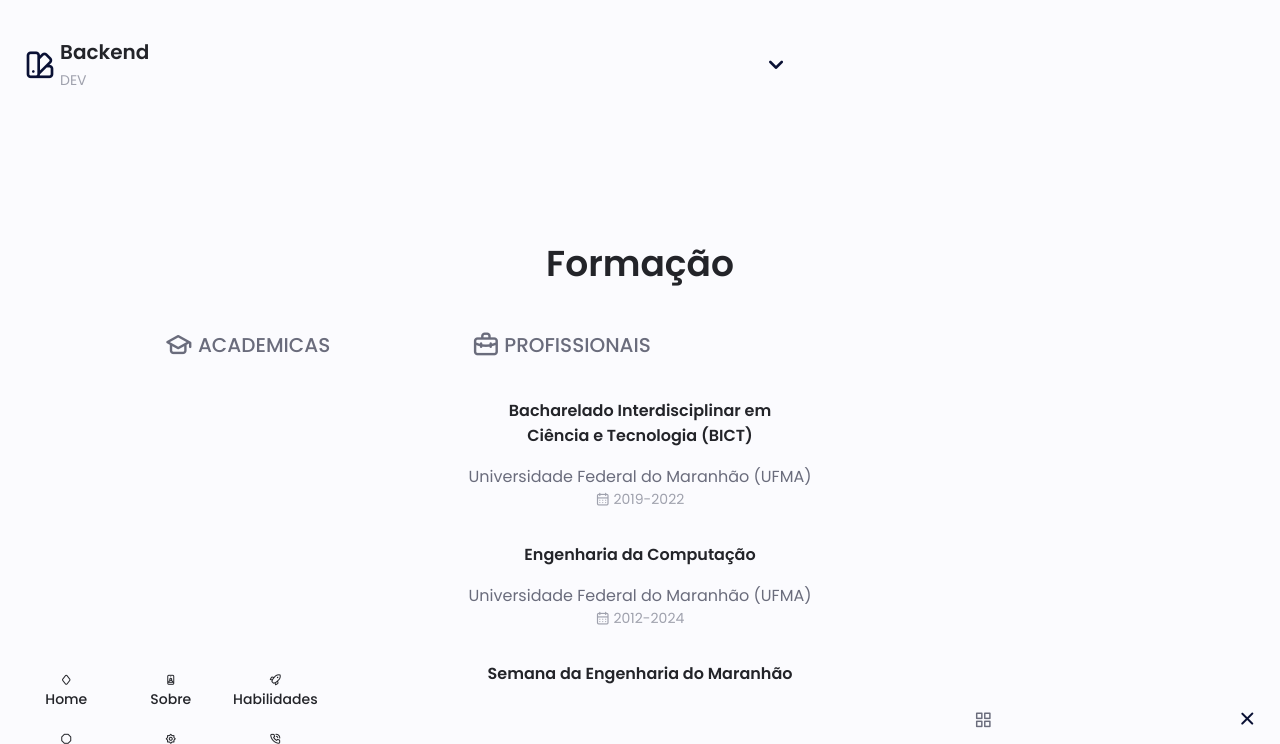
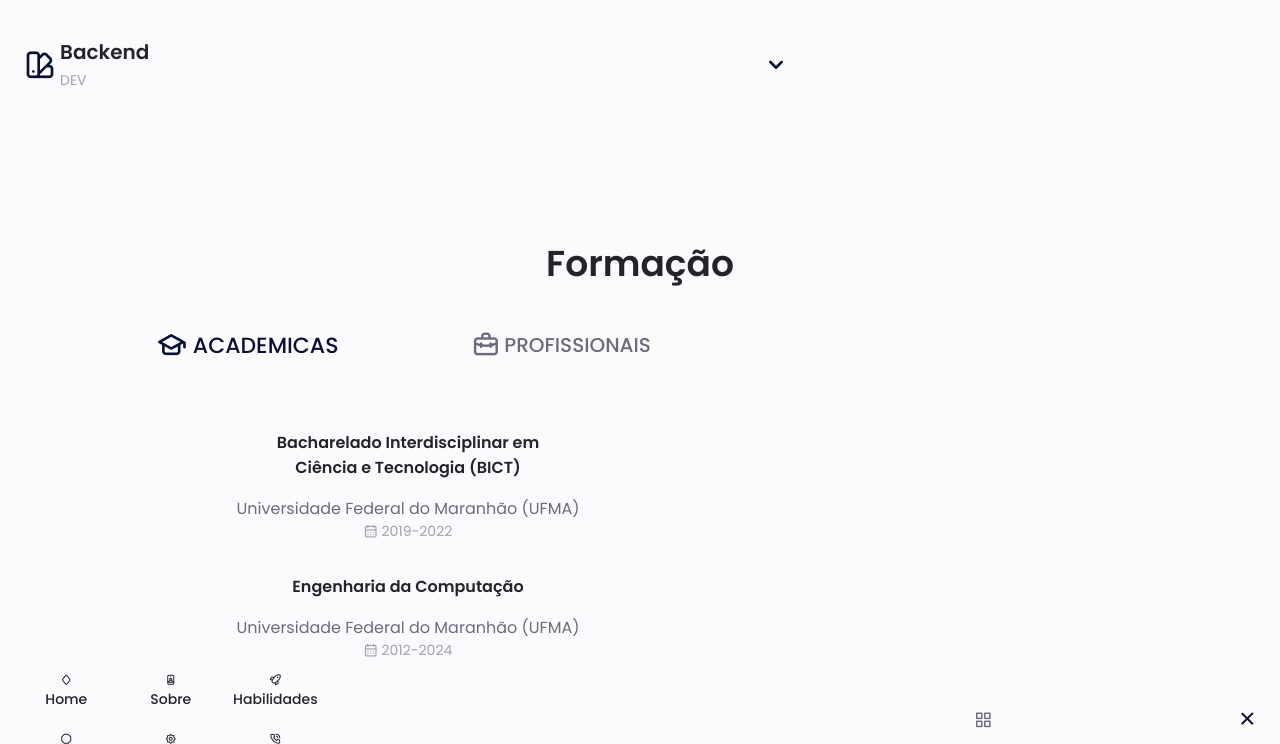
Before and after one commit to carlosCajado/website_portifolio, a plain HTML site: page index.html in a window 1280 px wide. Both pictures are taken after a click on the element "ACADEMICAS". Shown: the part 1857-2601 px from the top of the page. Drawn offline with nearby package versions, Linux system fonts and the light colour scheme.

Commit message:
finalizado formacao

```diff
--- a/assets/css/styles.css
+++ b/assets/css/styles.css
@@ -541,12 +541,20 @@ color: var(--text-color-light);
   color: var(--first-color);
 
   }
-.qualification__active [data-content]{
+.qualification [data-content]{
+    display: none;
+  }
+.qualification__active[data-content]{
   display: block;
+
 }
-.qualification [data-content]{
-  display: block;
+.qualification__button.qualification__active{
+  color: var(--first-color);
+  color: var(--first-color);
+  transform: scale(1.1)rotate(0deg);
+
 }
+
 
 
 
--- a/assets/js/main.js
+++ b/assets/js/main.js
@@ -53,7 +53,7 @@ skillHeader.forEach((el)=>{
 const tabs = document.querySelectorAll('[data-target]'),
 tabContents = document.querySelectorAll('[data-content]')
 
-tabs.forEach(tabs=>{
+tabs.forEach(tab=>{
     tab.addEventListener('click',()=>{
         const target = document.querySelector(tab.dataset.target)
         tabContents.forEach(tabContent =>{
@@ -63,7 +63,7 @@ tabs.forEach(tabs=>{
         tabs.forEach(tab =>{
             tab.classList.remove('qualification__active')
         })
-        target.classList.add('qualification__active')
+        tab.classList.add('qualification__active')
     })
 })
 
--- a/index.html
+++ b/index.html
@@ -273,12 +273,12 @@
                             <i class="uil uil-graduation-cap qualification__icon"></i>
                             ACADEMICAS
                         </div>
-                        <div class="qualification__button button--flex" data-target="#jobs">
+                        <div class="qualification__button button--flex" data-target="#work">
                             <i class="uil uil-briefcase-alt qualification__icon"></i>
                             PROFISSIONAIS
                         </div>
                     </div>
-                </div>
+                   <div class="qualification section">
                         <div class="qualification__content qualification__active" data-content id="education">
                             <div class="qualification__data">
                                 <div>
@@ -343,10 +343,9 @@
                                     </div>
                                 </div>
                             </div>
-
                         </div>
-
-
+                   </div>
+                </div>
             </section>
 
             <!--==================== SERVICES ====================-->
```
Lines whose indentation alone changed are shown as unchanged.
